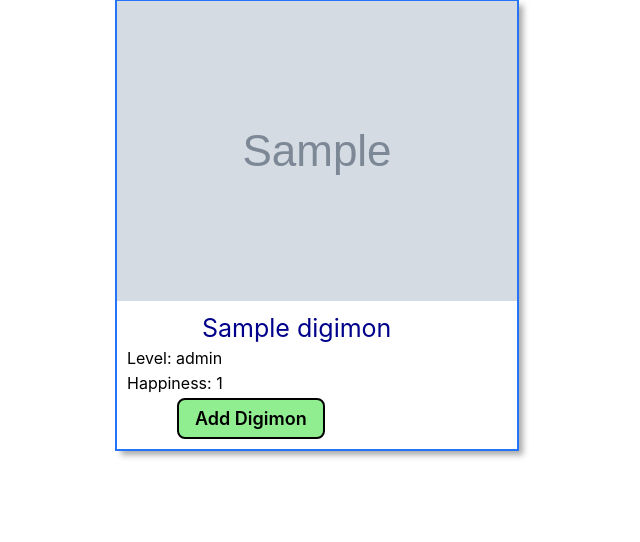
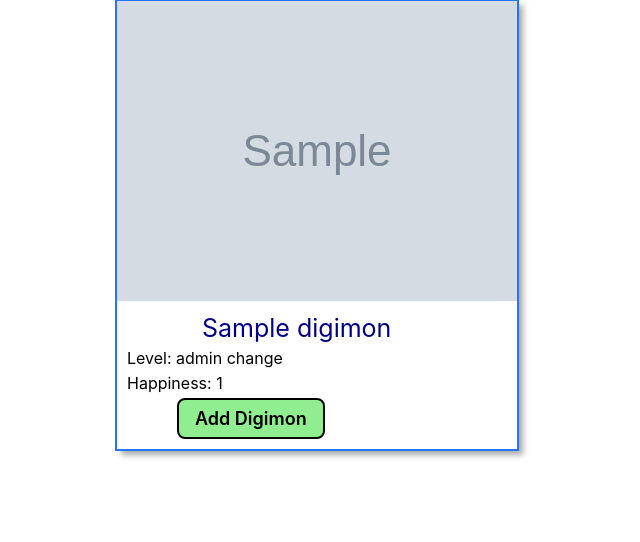
Before and after one commit to Tanisha-png/digiworld, a Django app: page /digimon/ in a window 1280 px wide. Shown: the part 117-659 px from the top of the page, without its empty margins (323-963 px from the left). Run offline with Django 5.2, Linux system fonts and the light colour scheme; tables that the repository leaves empty hold one stand-in row (values such as "Sample post"); grey boxes marked "Sample" are stand-in pictures.

Commit message:
Add to line 15 in index.html

```diff
--- a/main_app/templates/digimon/index.html
+++ b/main_app/templates/digimon/index.html
@@ -12,7 +12,7 @@
     </div>
     <div class="card-content">
       <span class="card-title">{{ digimon.name }}</span>
-      <p>Level: {{ digimon.level }}</p>
+      <p>Level: {{ digimon.level }} change</p>
       {% if digimon.happiness %}
       <p>Happiness: {{ digimon.happiness }}</p>
       {% endif %}
```
